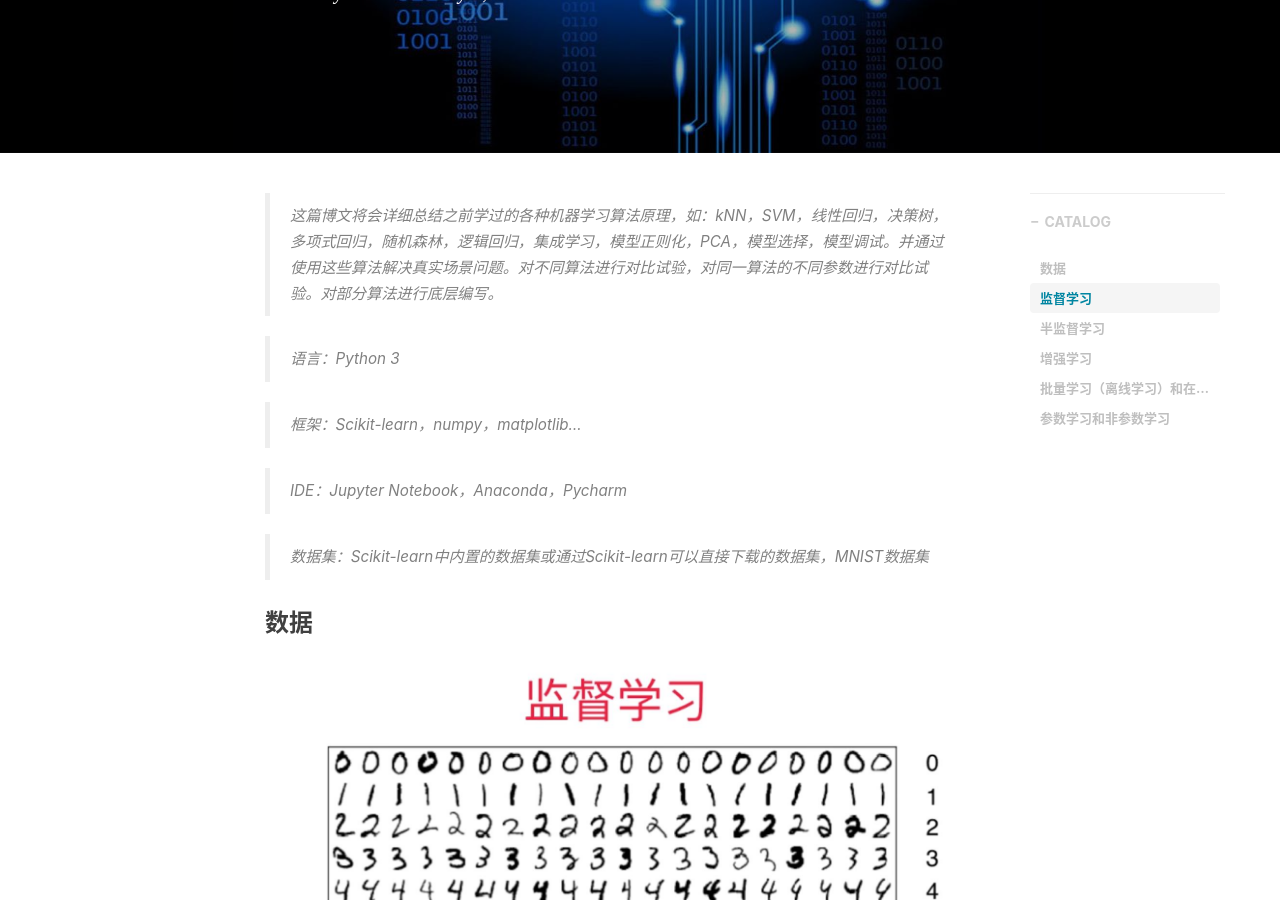
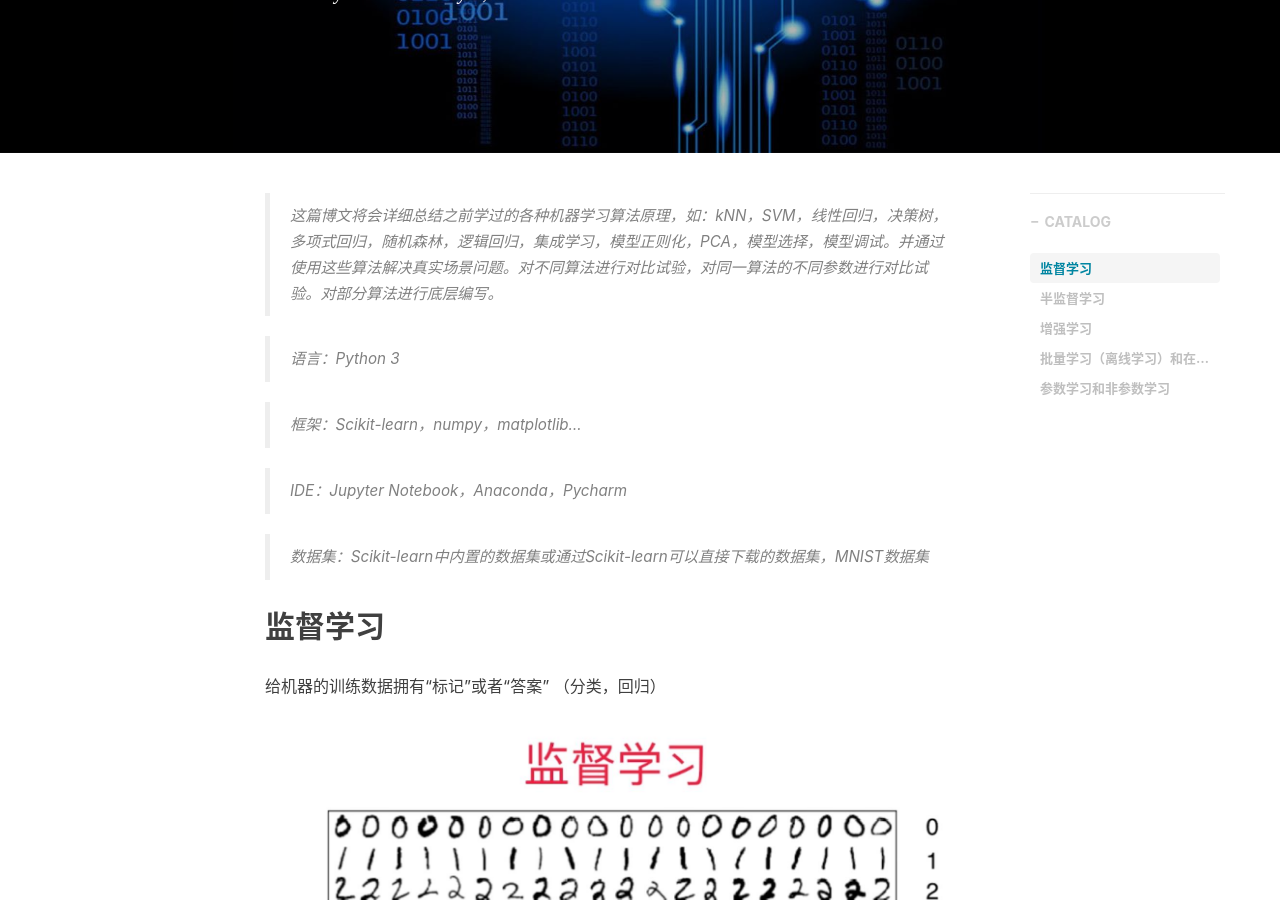
Before and after one commit to TakahashiKansuke/TakahashiKansuke.github.io, a Jekyll site: the page built from _posts/2018-07-03-python3machinelearning.markdown, in a window 1280 px wide and 900 px high, scrolled down 472 px. Built offline with Jekyll 4.4.1, drawn with Linux system fonts in a browser that asks for light colours; nearby versions of some CDN libraries; comment, search, counter and statistics services are not loaded.

Commit message:
Update and rename 2018-07-03-python4machinelearning.markdown to 2018-07-03-python3machinelearning.markdown

```diff
--- a/_posts/2018-07-03-python4machinelearning.markdown
+++ b/_posts/2018-07-03-python3machinelearning.markdown
@@ -21,15 +21,11 @@ tags:
 
 > 数据集：Scikit-learn中内置的数据集或通过Scikit-learn可以直接下载的数据集，MNIST数据集
 
-### 数据
-
-![](/img/in-post/post-python3machinelearning-1/post-python3machinelearning-1.1.jpg)
-
 ## 监督学习
 
 给机器的训练数据拥有“标记”或者“答案” （分类，回归）
 
-
+![](/img/in-post/post-python3machinelearning-1/post-python3machinelearning-1.1.jpg)
 
  k近邻，线性回归和多项式回归，逻辑回归，SVM，决策树和随机森林
 
```
